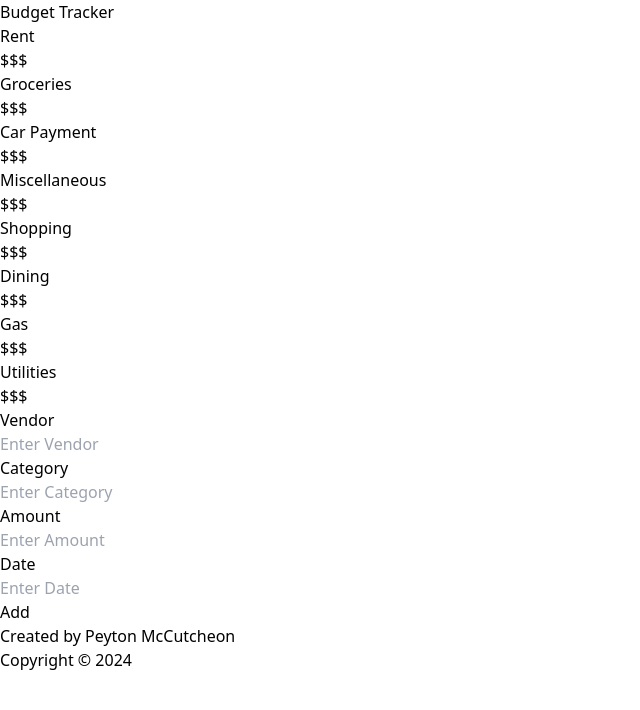
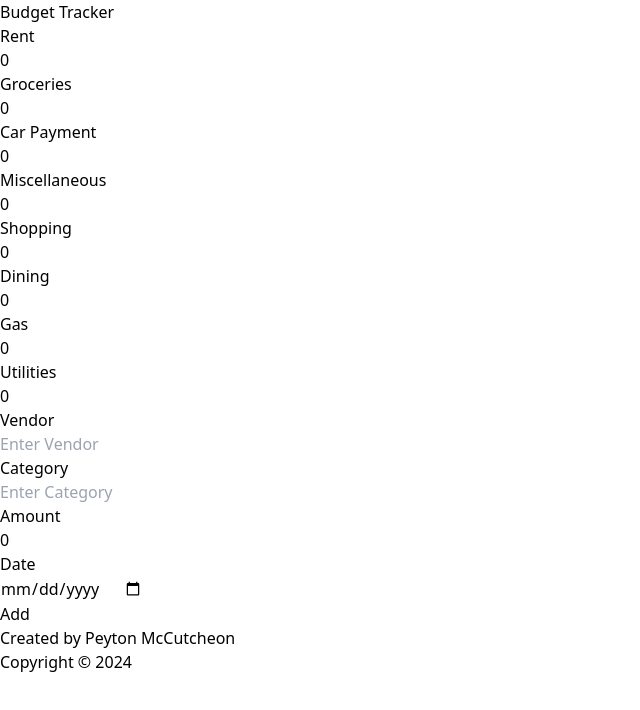
Before and after one commit to peytonm4/budget_tracker_tailwind_vite_react, a React (Vite) app: page / in a window 1280 px wide. Shown: the top 710 px of the page, without its empty margins (0-640 px from the left). Built offline with nearby package versions, Linux system fonts and the light colour scheme.

Commit message:
Added category sum functionality

```diff
--- a/src/App.jsx
+++ b/src/App.jsx
@@ -1,25 +1,72 @@
-import React from "react";
+import React, { useState } from "react";
 import Header from "./Header.jsx";
 import Footer from "./Footer.jsx";
 import CreateExpenseArea from "./CreateExpenseArea.jsx";
 import categories from "./categories.js";
 
 function App() {
+	const [expenses, setExpenses] = useState([]);
+
+	// function ExpenseSummary() {
+	// 	const categoryTotals = expenses.reduce((totals, expense) => {
+	// 		if (!totals[expense.category]) {
+	// 			totals[expense.category] = 0.0;
+	// 		}
+	// 		// categories.map((e) => {
+	// 		// 	if (totals[e.category]) {
+	// 		// 		return totals[e.category];
+	// 		// 	} else {
+	// 		// 		return
+	// 		// 	}
+
+	// 		// });
+	// 		totals[expense.category] = (parseFloat(totals[expense.category]) + parseFloat(expense.amount)).toFixed(2);
+
+	// 		return totals;
+	// 	}, {});
+
+	// 	return (
+	// 		<div>
+	// 			{Object.entries(categoryTotals).map(([category, total]) => (
+	// 				<div key={category} className="flex row ">
+	// 					<div className="w-36 border-stone-900 border-2 px-4">{category}</div>
+	// 					<div className="w-20 border-stone-900 border-2 bg-yellow-200 text-right pr-2">{total}</div>
+	// 				</div>
+	// 			))}
+	// 		</div>
+	// 	);
+	// }
+
+	function ExpenseSummary() {
+		// Initialize totals with all categories set to zero
+		const initialTotals = categories.reduce((totals, category) => {
+			totals[category.category] = 0.0;
+			return totals;
+		}, {});
+
+		const categoryTotals = expenses.reduce((totals, expense) => {
+			totals[expense.category] = (parseFloat(totals[expense.category]) + parseFloat(expense.amount)).toFixed(2);
+			return totals;
+		}, initialTotals);
+
+		return (
+			<div>
+				{Object.entries(categoryTotals).map(([category, total]) => (
+					<div key={category} className="flex row ">
+						<div className="w-36 border-stone-900 border-2 px-4">{category}</div>
+						<div className="w-20 border-stone-900 border-2 bg-yellow-200 text-right pr-2">{total}</div>
+					</div>
+				))}
+			</div>
+		);
+	}
+
 	return (
-		<div className="">
+		<div className="" onLoad={ExpenseSummary}>
 			<Header />
 			<div className="flex flex-row">
-				<div className="w-1/3 flex flex-col p-4">
-					{categories.map((e) => {
-						return (
-							<div className="flex row ">
-								<div className="w-36 border-stone-900 border-2 px-4">{e.category}</div>
-								<div className="w-20 border-stone-900 border-2 bg-yellow-200 text-right pr-2">$$$</div>
-							</div>
-						);
-					})}
-				</div>
-				<CreateExpenseArea />
+				<div className="w-1/3 flex flex-col p-4">{ExpenseSummary()}</div>
+				<CreateExpenseArea expenses={expenses} setExpenses={setExpenses} />
 			</div>
 			<Footer />
 		</div>
--- a/src/CreateExpenseArea.jsx
+++ b/src/CreateExpenseArea.jsx
@@ -2,9 +2,7 @@ import React, { useCallback, useState } from "react";
 import ExpenseInputArea from "./ExpenseInputArea";
 import ExpenseItem from "./ExpenseItem";
 
-function CreateExpenseArea() {
-	const [expenses, setExpenses] = useState([]);
-
+function CreateExpenseArea({ expenses, setExpenses }) {
 	function addExpense(newexpense) {
 		console.log("expense list: ", expenses);
 		console.log("new expense: ", newexpense);
--- a/src/ExpenseInputArea.jsx
+++ b/src/ExpenseInputArea.jsx
@@ -4,7 +4,7 @@ function ExpenseInputArea(props) {
 	const [expense, setExpense] = useState({
 		vendor: "",
 		category: "",
-		amount: "",
+		amount: 0,
 		date: "",
 	});
 
@@ -23,7 +23,7 @@ function ExpenseInputArea(props) {
 		setExpense({
 			vendor: "",
 			category: "",
-			amount: "",
+			amount: 0,
 			date: "",
 		});
 		event.preventDefault();
@@ -66,6 +66,7 @@ function ExpenseInputArea(props) {
 					<div className="w-40 bg-white p-2 border-stone-900 border-2 text-center">Date</div>
 					<input
 						name="date"
+						type="date"
 						className="w-40 bg-yellow-200 text-center"
 						onChange={handleChange}
 						value={expense.date}
```
